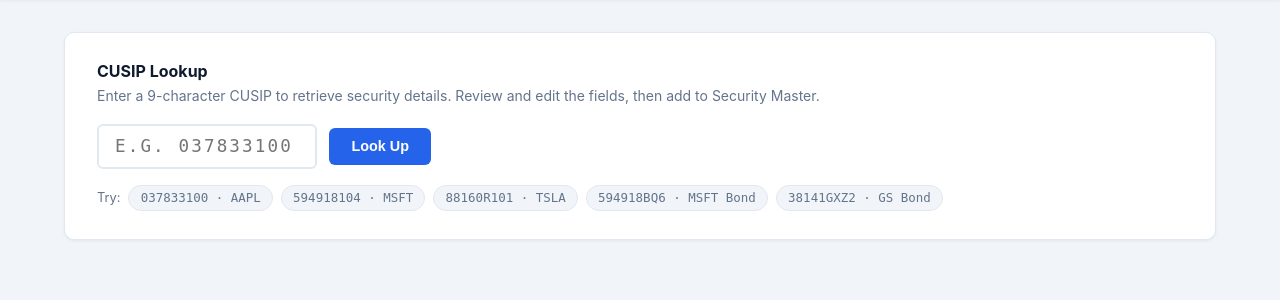
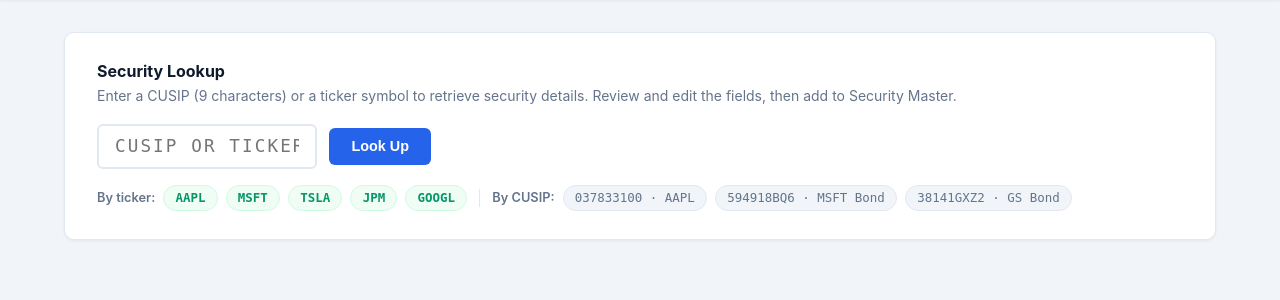
Before and after one commit to remimatteo/security-setup-automation, a Flask app: page / in a window 1280 px wide. Shown: the part 107-407 px from the top of the page. Run offline with Flask 3, Linux system fonts and the light colour scheme.

Commit message:
Add ticker symbol lookup alongside CUSIP search

```diff
--- a/app.py
+++ b/app.py
@@ -3,7 +3,7 @@ import io
 from datetime import datetime
 from flask import Flask, request, jsonify, render_template, send_file
 
-from services.cusip_lookup import lookup_cusip
+from services.cusip_lookup import lookup_cusip, lookup_ticker
 from services.enrichment import enrich_security
 from services.vendor import submit_to_vendor
 from db.database import init_db, save_submission, get_submissions, get_stats
@@ -19,14 +19,24 @@ def index():
 @app.route("/api/lookup", methods=["POST"])
 def lookup():
     data = request.get_json()
-    cusip = (data.get("cusip") or "").strip().upper()
+    query = (data.get("cusip") or data.get("query") or "").strip().upper()
 
-    if len(cusip) != 9:
-        return jsonify({"error": "CUSIP must be exactly 9 characters."}), 400
+    if not query:
+        return jsonify({"error": "Enter a CUSIP (9 characters) or a ticker symbol."}), 400
 
-    figi_data = lookup_cusip(cusip)
+    is_cusip = len(query) == 9
+
+    if is_cusip:
+        figi_data = lookup_cusip(query)
+        cusip = query
+        label = f"CUSIP {query}"
+    else:
+        figi_data = lookup_ticker(query)
+        cusip = ""   # unknown from ticker search — user can fill in manually
+        label = f"ticker {query}"
+
     if not figi_data:
-        return jsonify({"error": f"No security found for CUSIP {cusip}."}), 404
+        return jsonify({"error": f"No security found for {label}."}), 404
 
     enriched = enrich_security(cusip, figi_data)
     return jsonify(enriched)
--- a/services/cusip_lookup.py
+++ b/services/cusip_lookup.py
@@ -5,27 +5,48 @@ sys.path.insert(0, os.path.dirname(os.path.dirname(__file__)))
 import requests
 import config
 
+_PREFERRED_EXCHANGES = {"UW", "UN", "US", "UA", "UR"}
 
-def lookup_cusip(cusip: str):
+
+def _parse_item(item: dict) -> dict:
+    return {
+        "figi":          item.get("figi"),
+        "name":          item.get("name"),
+        "ticker":        item.get("ticker"),
+        "exchange":      item.get("exchCode"),
+        "security_type": item.get("securityType"),
+        "security_type2":item.get("securityType2"),
+        "market_sector": item.get("marketSector"),
+    }
+
+
+def _call_openfigi(payload: list) -> list:
     headers = {"Content-Type": "application/json"}
     if config.OPENFIGI_API_KEY:
         headers["X-OPENFIGI-APIKEY"] = config.OPENFIGI_API_KEY
-
-    payload = [{"idType": "ID_CUSIP", "idValue": cusip}]
     resp = requests.post(config.OPENFIGI_API_URL, json=payload, headers=headers, timeout=10)
     resp.raise_for_status()
+    return resp.json()
 
-    results = resp.json()
+
+def lookup_cusip(cusip: str):
+    results = _call_openfigi([{"idType": "ID_CUSIP", "idValue": cusip}])
+    if not results or "data" not in results[0] or not results[0]["data"]:
+        return None
+    return _parse_item(results[0]["data"][0])
+
+
+def lookup_ticker(ticker: str):
+    results = _call_openfigi([{"idType": "TICKER", "idValue": ticker.upper()}])
     if not results or "data" not in results[0] or not results[0]["data"]:
         return None
 
-    item = results[0]["data"][0]
-    return {
-        "figi": item.get("figi"),
-        "name": item.get("name"),
-        "ticker": item.get("ticker"),
-        "exchange": item.get("exchCode"),
-        "security_type": item.get("securityType"),
-        "security_type2": item.get("securityType2"),
-        "market_sector": item.get("marketSector"),
-    }
+    data = results[0]["data"]
+
+    # Prefer common stock / ETF on major US exchanges
+    equities = [d for d in data if d.get("marketSector") == "Equity"
+                and d.get("securityType") in ("Common Stock", "ETP", "ETF")]
+    us = [d for d in equities if d.get("exchCode") in _PREFERRED_EXCHANGES]
+
+    item = us[0] if us else (equities[0] if equities else data[0])
+    return _parse_item(item)
--- a/static/css/style.css
+++ b/static/css/style.css
@@ -146,6 +146,10 @@ main {
   transition: all .15s;
 }
 .chip:hover { border-color: var(--blue); color: var(--blue); background: var(--blue-lt); }
+.chip-ticker { border-color: #d1fae5; color: var(--equity); background: #f0fdf4; font-weight: 700; }
+.chip-ticker:hover { border-color: var(--equity); background: #d1fae5; color: var(--green-h); }
+.chip-group-label { font-size: .78rem; color: var(--muted); font-weight: 600; }
+.chip-divider { width: 1px; height: 18px; background: var(--border); align-self: center; margin: 0 .25rem; }
 .error-msg { margin-top: 1rem; color: var(--error); font-size: .875rem; font-weight: 500; }
 
 /* ── Detail Card ── */
--- a/static/js/app.js
+++ b/static/js/app.js
@@ -80,8 +80,8 @@ async function lookupCusip() {
   currentSecurity = null;
   originalSecurity = null;
 
-  if (cusip.length !== 9) {
-    errEl.textContent = "Please enter a valid 9-character CUSIP.";
+  if (!cusip || cusip.length > 9) {
+    errEl.textContent = "Enter a CUSIP (9 characters) or a ticker symbol (e.g. AAPL).";
     errEl.style.display = "block";
     return;
   }
@@ -113,12 +113,18 @@ async function lookupCusip() {
 
 function renderDetail(sec) {
   document.getElementById("sec-name").textContent = sec.name || "Unknown Security";
-  document.getElementById("sec-meta").textContent =
-    `CUSIP: ${sec.cusip}  ·  ISIN: ${sec.isin || "—"}`;
+  document.getElementById("sec-meta").textContent = sec.cusip
+    ? `CUSIP: ${sec.cusip}  ·  ISIN: ${sec.isin || "—"}`
+    : `Ticker: ${sec.ticker || "—"}  ·  FIGI: ${sec.figi || "—"}`;
 
   const badge = document.getElementById("asset-badge");
   badge.textContent = sec.asset_class;
   badge.className = `asset-badge badge-${sec.asset_class.toLowerCase()}`;
+
+  const hint = document.getElementById("edit-hint");
+  hint.textContent = sec.cusip
+    ? "Fields are editable — review and correct before submitting. Identifiers (CUSIP, ISIN, FIGI) are locked."
+    : "Looked up by ticker — CUSIP and ISIN are blank. Enter the CUSIP if known before submitting to Security Master.";
 
   renderFieldsGrid("fields-grid", sec, true);
 
--- a/templates/index.html
+++ b/templates/index.html
@@ -34,17 +34,22 @@
     <div id="tab-lookup" class="tab-panel">
 
       <section class="card lookup-card">
-        <h2>CUSIP Lookup</h2>
-        <p class="card-desc">Enter a 9-character CUSIP to retrieve security details. Review and edit the fields, then add to Security Master.</p>
+        <h2>Security Lookup</h2>
+        <p class="card-desc">Enter a CUSIP (9 characters) or a ticker symbol to retrieve security details. Review and edit the fields, then add to Security Master.</p>
         <div class="lookup-row">
-          <input id="cusip-input" type="text" maxlength="9" placeholder="e.g. 037833100" autocomplete="off" spellcheck="false" />
+          <input id="cusip-input" type="text" maxlength="9" placeholder="CUSIP or Ticker — e.g. AAPL" autocomplete="off" spellcheck="false" />
           <button id="lookup-btn" onclick="lookupCusip()">Look Up</button>
         </div>
         <div class="example-cusips">
-          <span>Try:</span>
+          <span class="chip-group-label">By ticker:</span>
+          <button class="chip chip-ticker" onclick="setAndLookup('AAPL')">AAPL</button>
+          <button class="chip chip-ticker" onclick="setAndLookup('MSFT')">MSFT</button>
+          <button class="chip chip-ticker" onclick="setAndLookup('TSLA')">TSLA</button>
+          <button class="chip chip-ticker" onclick="setAndLookup('JPM')">JPM</button>
+          <button class="chip chip-ticker" onclick="setAndLookup('GOOGL')">GOOGL</button>
+          <span class="chip-divider"></span>
+          <span class="chip-group-label">By CUSIP:</span>
           <button class="chip" onclick="setAndLookup('037833100')">037833100 · AAPL</button>
-          <button class="chip" onclick="setAndLookup('594918104')">594918104 · MSFT</button>
-          <button class="chip" onclick="setAndLookup('88160R101')">88160R101 · TSLA</button>
           <button class="chip" onclick="setAndLookup('594918BQ6')">594918BQ6 · MSFT Bond</button>
           <button class="chip" onclick="setAndLookup('38141GXZ2')">38141GXZ2 · GS Bond</button>
         </div>
@@ -63,7 +68,7 @@
           </div>
         </div>
 
-        <p class="edit-hint">Fields are editable — review and correct before submitting. Identifiers (CUSIP, ISIN, FIGI) are locked.</p>
+        <p class="edit-hint" id="edit-hint">Fields are editable — review and correct before submitting. Identifiers (CUSIP, ISIN, FIGI) are locked.</p>
 
         <div class="fields-grid" id="fields-grid"></div>
 
```
Also changed, not shown: services/enrichment.py (+11 -6 lines).
